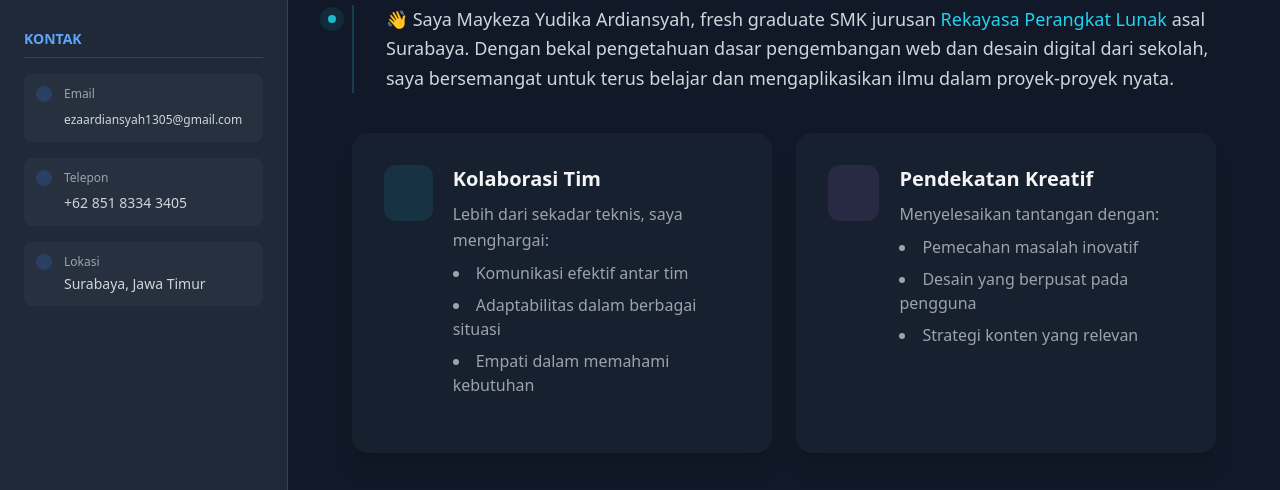
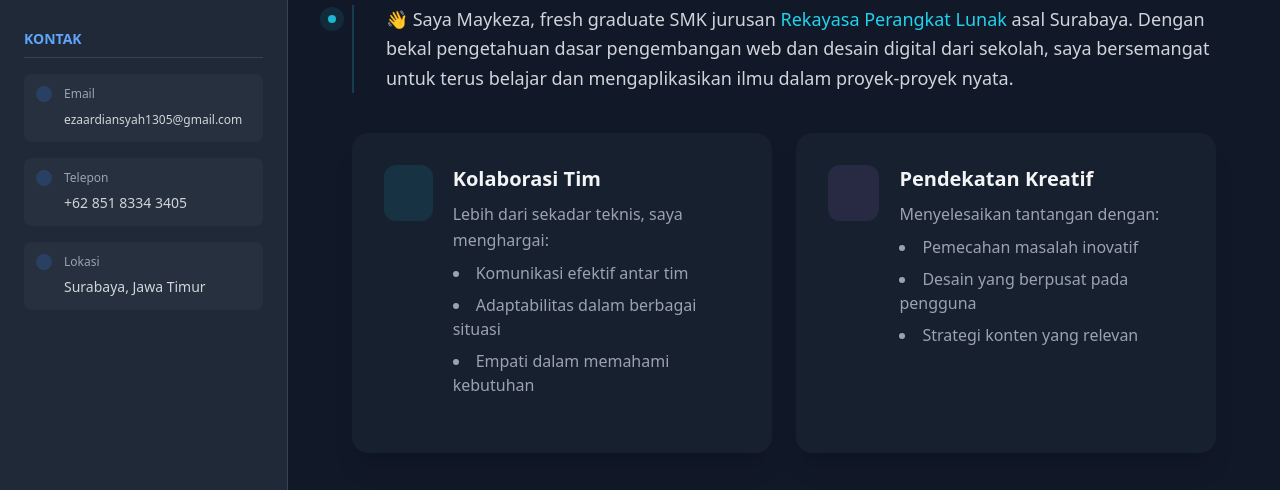
Before and after one commit to Ezaardiansyah/zardnsyahh, a plain HTML site: page index.html in a window 1280 px wide. Shown: the part 251-741 px from the top of the page. Drawn offline with nearby package versions, Linux system fonts and the light colour scheme; files whose address does not match are found by name.

Commit message:
index.html

```diff
--- a/index.html
+++ b/index.html
@@ -82,9 +82,11 @@
     border: 1px solid rgba(59, 130, 246, 0.2);
 }
 
+
 #scrollTop:hover {
     background: #3B82F6 !important;
 }
+
 
         /* Mobile Sidebar */
         @media (max-width: 768px) {
@@ -202,9 +204,10 @@
                     </div>
                     <div class="flex-1 min-w-0">
                         <p class="text-xs text-gray-400 mb-1">Lokasi</p>
-                        <p class="text-sm text-gray-300">
-                            Surabaya, Jawa Timur
-                        </p>
+                        <a href="https://maps.app.goo.gl/nqyyorUtYyrDYxjx5"
+                           class="text-sm text-gray-300">
+                           Surabaya, Jawa Timur
+                        </a>
                     </div>
                 </li>
             </ul>
@@ -268,7 +271,7 @@
                     <div class="w-2 h-2 bg-cyan-400 rounded-full animate-pulse"></div>
                 </div>
                 <p class="text-gray-300 text-lg leading-relaxed pl-8 border-l-2 border-cyan-400/20">
-                    👋 Saya Maykeza Yudika Ardiansyah, fresh graduate SMK jurusan
+                    👋 Saya Maykeza, fresh graduate SMK jurusan
                     <span class="text-cyan-400 font-medium">Rekayasa Perangkat Lunak</span> asal Surabaya.
                     Dengan bekal pengetahuan dasar pengembangan web dan desain digital dari sekolah,
                     saya bersemangat untuk terus belajar dan mengaplikasikan ilmu dalam proyek-proyek nyata.
@@ -651,7 +654,7 @@
         <div class="absolute inset-0 bg-gradient-to-t from-gray-900/90 via-transparent to-transparent opacity-0 group-hover:opacity-100 transition-opacity duration-300"></div>
         <div class="absolute bottom-0 left-0 right-0 p-4 translate-y-4 opacity-0 group-hover:translate-y-0 group-hover:opacity-100 transition-all duration-300">
             <div class="flex flex-wrap gap-2 mb-3">
-                <span class="px-3 py-1 text-xs font-medium bg-purple-500/20 text-purple-400 rounded-full">Desain Grafis</span>
+                <span class="px-3 py-1 text-xs font-medium bg-zinc-500/20 text-black-400 rounded-full">Desain Grafis</span>
                 <span class="px-3 py-1 text-xs font-medium bg-blue-500/20 text-blue-400 rounded-full">Canva</span>
             </div>
             <a href="https://www.instagram.com/p/DE6iNVApytE/?img_index=1" class="inline-flex items-center text-sm text-blue-400 hover:text-blue-300">
@@ -880,6 +883,7 @@ Pernah nggak sih kamu penasaran, apa sih sebenarnya kecerdasan buatan atau AI it
         });
     });
 
+
         window.onload = () => showPage('about');
     </script>
 </body>
```
